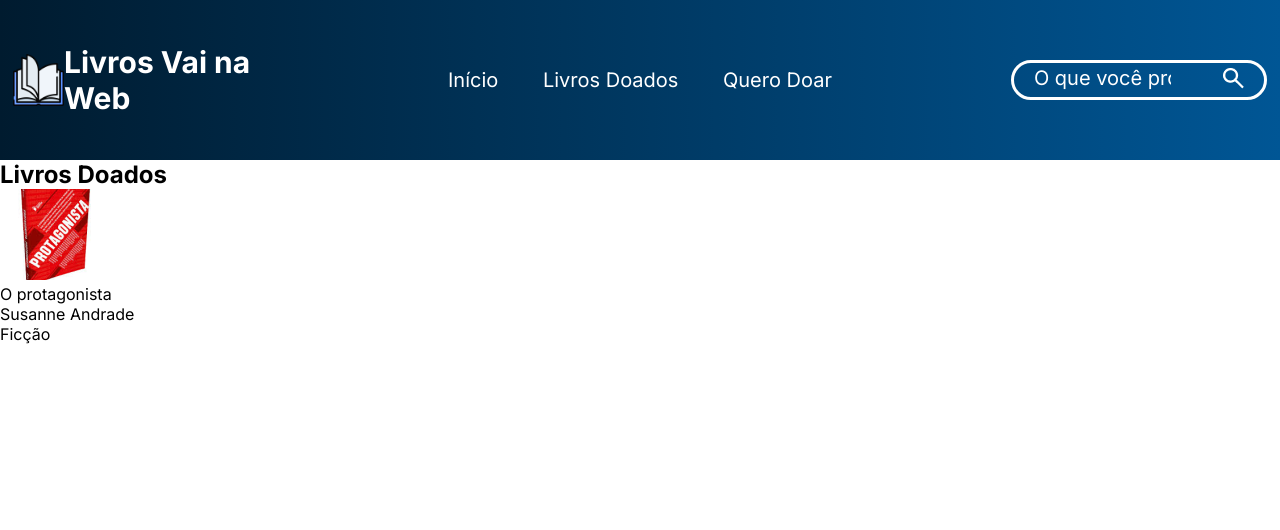
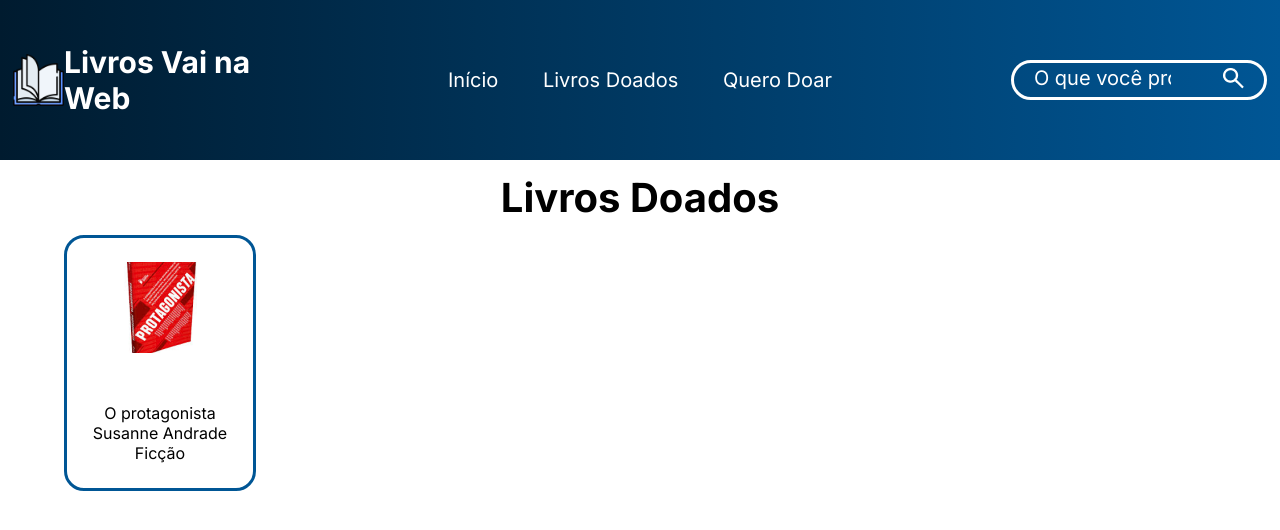
Before and after one commit to tenorioarandas/livros-vnw, a React (Vite) app: page /livrosdoados in a window 1280 px wide. Shown: the top 530 px of the page. Built offline with nearby package versions, Linux system fonts and the light colour scheme.

Commit message:
:lipstick: feat: Estilização da página livros doados

```diff
--- a/src/pages/livrosDoados/livrosdoados.module.scss
+++ b/src/pages/livrosDoados/livrosdoados.module.scss
@@ -0,0 +1,25 @@
+.section {
+  display: flex;
+  flex-direction: column;
+  height: 80vh;
+
+  h2 {
+    text-align: center;
+    font-size: 2.5rem;
+    margin-top: 1%;
+    margin-bottom: 1%;
+  }
+
+  .container {
+    display: flex;
+    flex-direction: column;
+    align-items: center;
+    justify-content: space-around;
+    text-align: center;
+    border: solid #005695;
+    border-radius: 20px;
+    width: 15%;
+    height: 40%;
+    margin-left: 5%;
+  }
+}
```
